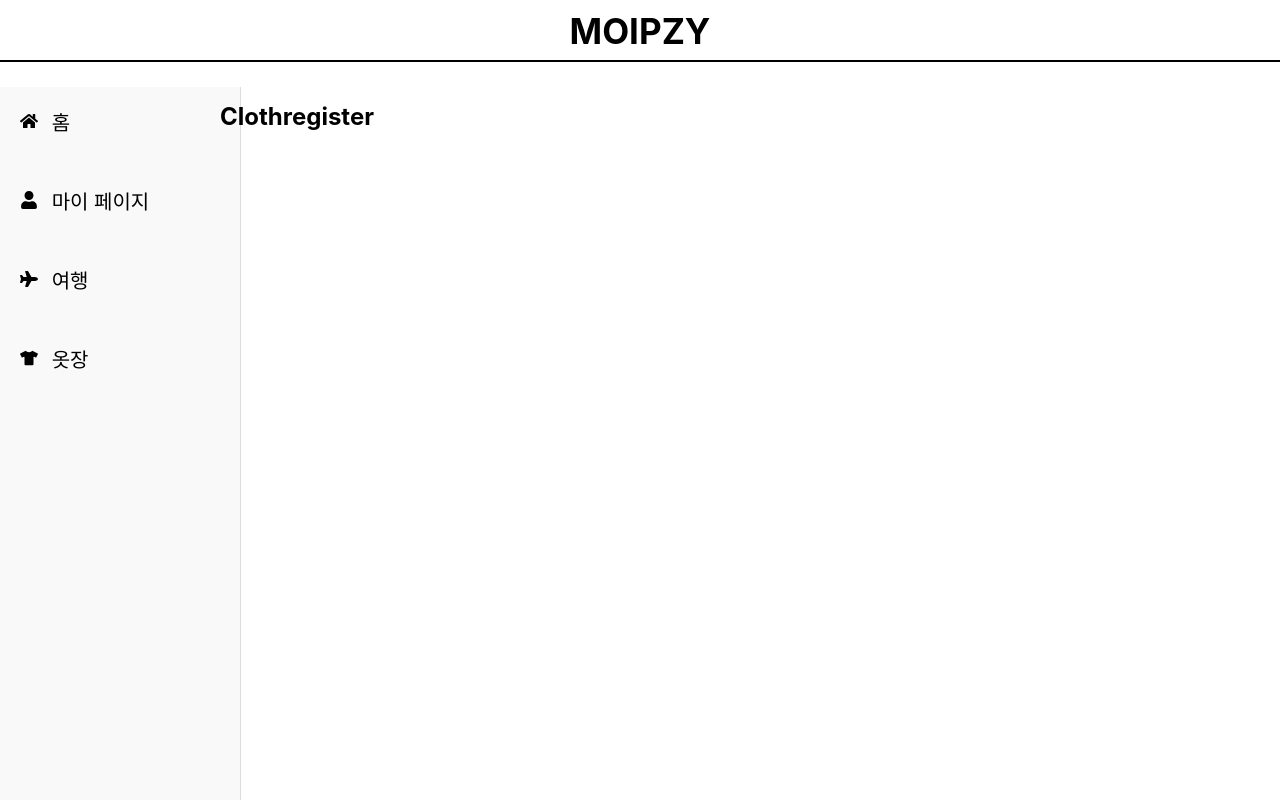
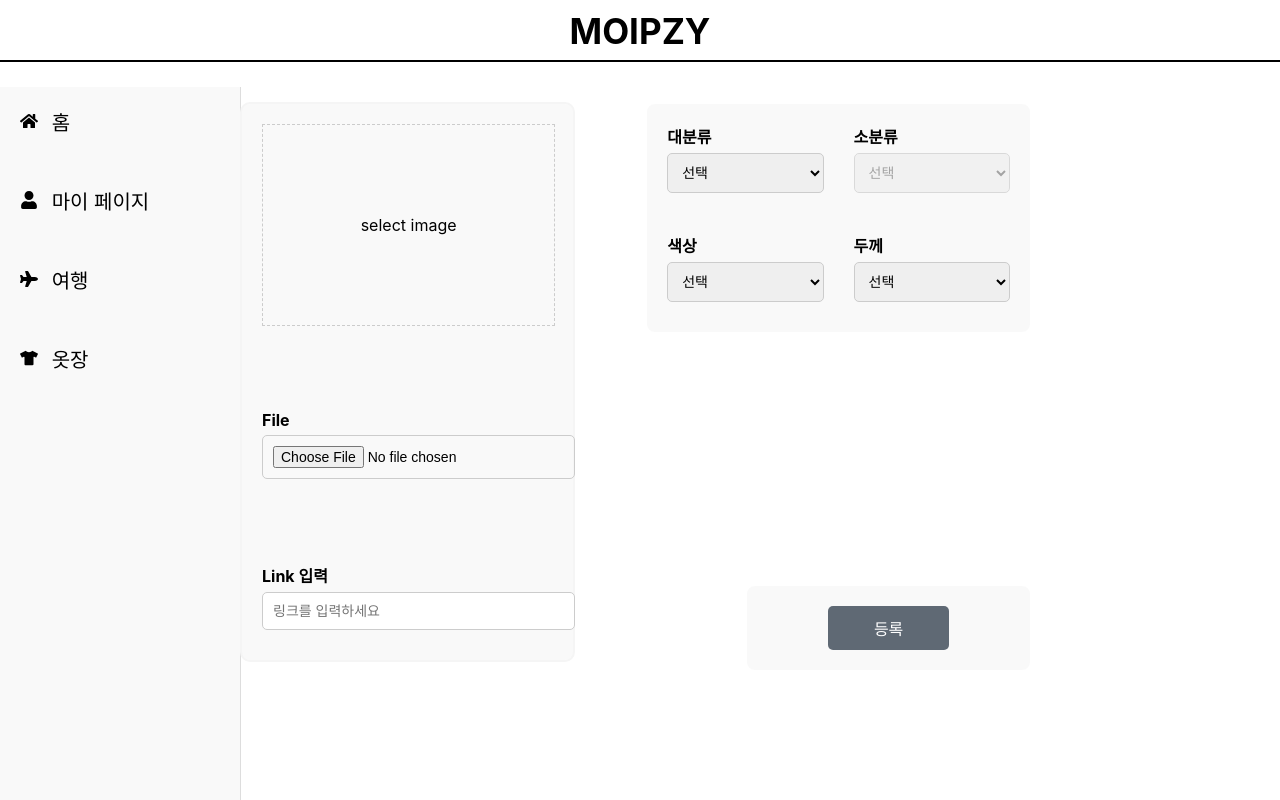
Before and after one commit to sanghuniolsida/capstone_FE, a React (Create React App) app in the folder capstone_FE/: page /clothregister in a window 1280 px wide. Built offline with nearby package versions, Linux system fonts and the light colour scheme.

Commit message:
옷 등록 페이지 디자인 개발 완료

```diff
--- a/capstone_FE/src/pages/Clothregister/Clothregister.css
+++ b/capstone_FE/src/pages/Clothregister/Clothregister.css
@@ -0,0 +1,110 @@
+.clothregister-container {
+    display: flex;
+    flex-direction: row;
+    gap: 20px;
+    padding: 20px;
+    box-sizing: border-box;
+    justify-content: space-between;
+    width: 80%;
+    height: 600px;
+  }
+
+  /* 왼쪽 패널 */
+  .left-panel {
+    flex: 2;
+    background-color: #f9f9f9;
+    border: 2px solid whitesmoke;
+    border-radius: 10px;
+    padding: 20px;
+    box-sizing: border-box;
+    display: flex;
+    flex-direction: column;
+    justify-content: space-between;
+  }
+
+  /* 오른쪽 패널 */
+  .right-panel {
+    flex: 3;
+    display: flex;
+    flex-direction: column;
+    gap: 250px;
+    width: 100%;
+    height: 100px;;
+  }
+
+  /* 오른쪽 위 영역 */
+  .right-panel-top {
+    background-color: #f9f9f9;
+    border: 2px solid white;
+    border-radius: 10px;
+    padding: 20px;
+    box-sizing: border-box;
+    display: grid;
+    grid-template-columns: repeat(2, 1fr);
+    gap: 30px;
+    margin-left: 50px;
+  }
+
+  /* 오른쪽 아래 영역 */
+  .right-panel-bottom {
+    background-color: #f9f9f9;
+    border: 2px solid white;
+    border-radius: 10px;
+    padding: 20px;
+    box-sizing: border-box;
+    display: flex;
+    justify-content: center;
+    align-items: center;
+    margin-left: 150px;
+  }
+
+  .form-group {
+    margin-bottom: 10px;
+  }
+
+  .form-group label {
+    display: block;
+    font-weight: bold;
+    margin-bottom: 5px;
+  }
+
+  .form-group select,
+  .form-group input {
+    width: 100%;
+    padding: 10px;
+    font-size: 14px;
+    border: 1px solid #ccc;
+    border-radius: 5px;
+  }
+
+  .submit-button {
+    width: 50%;
+    padding: 10px;
+    font-size: 16px;
+    background-color: #5f6974;
+    color: #fff;
+    border: none;
+    border-radius: 5px;
+    cursor: pointer;
+  }
+
+  .submit-button:hover {
+    background-color: #0056b3;
+  }
+
+  .image-preview {
+    width: 100%;
+    height: 200px;
+    border: 1px dashed #ccc;
+    display: flex;
+    align-items: center;
+    justify-content: center;
+    margin-bottom: 10px;
+    background-color: #f9f9f9;
+  }
+
+  .preview-image {
+    max-width: 100%;
+    max-height: 100%;
+    object-fit: contain;
+  }
--- a/capstone_FE/src/pages/Clothregister/index.js
+++ b/capstone_FE/src/pages/Clothregister/index.js
@@ -1,15 +1,149 @@
-// src/pages/country/index.js
-
-import React from 'react';
-import Sidebar from '../../components2/Sidebar';
-import './Clothregister.css';
+import React, { useState } from "react";
+import Sidebar from "../../components2/Sidebar";
+import "./Clothregister.css";
 
 const Clothregister = () => {
+  const [file, setFile] = useState(null);
+  const [preview, setPreview] = useState("");
+  const [mainCategory, setMainCategory] = useState("");
+  const [subCategory, setSubCategory] = useState("");
+  const [color, setColor] = useState("");
+  const [thickness, setThickness] = useState("");
+  const [link, setLink] = useState("");
+
+  const subCategoryOptions = {
+    상의: ["반팔", "롱슬리브", "후드티", "맨투맨", "니트"],
+    하의: ["청바지", "반바지", "슬랙스", "츄리닝"],
+    아우터: ["재킷", "패딩", "코트", "가디건"],
+  };
+
+  const handleFileChange = (e) => {
+    const selectedFile = e.target.files[0];
+    setFile(selectedFile);
+
+    // 이미지 미리보기 URL
+    if (selectedFile) {
+      const objectUrl = URL.createObjectURL(selectedFile);
+      setPreview(objectUrl);
+    }
+  };
+
+  const handleSubmit = (e) => {
+    e.preventDefault();
+    console.log({
+      file,
+      mainCategory,
+      subCategory,
+      color,
+      thickness,
+      link,
+    });
+    alert("등록 성공!");
+  };
+
   return (
     <Sidebar>
-      <div className="Clothregister-content">
-        {/* 여기에 Clothregister 페이지의 주요 컨텐츠를 추가하세요 */}
-        <h2>Clothregister</h2>
+      <div className="clothregister-container">
+        <div className="left-panel">
+          {/* 등록한 파일 미리보기 */}
+          <div className="image-preview">
+            {preview ? (
+              <img src={preview} alt="옷 미리보기" className="preview-image" />
+            ) : (
+              <p>select image</p>
+            )}
+          </div>
+
+          <div className="form-group">
+            <label>File</label>
+            <input type="file" accept="image/*" onChange={handleFileChange} />
+          </div>
+
+          <div className="form-group">
+            <label>Link 입력</label>
+            <input
+              type="text"
+              placeholder="링크를 입력하세요"
+              value={link}
+              onChange={(e) => setLink(e.target.value)}
+            />
+          </div>
+        </div>
+
+        <div className="right-panel">
+          <div className="right-panel-top">
+            <div className="form-group">
+              <label>대분류</label>
+              <select
+                value={mainCategory}
+                onChange={(e) => {
+                  setMainCategory(e.target.value);
+                  setSubCategory("");
+                }}
+              >
+                <option value="">선택</option>
+                <option value="상의">상의</option>
+                <option value="하의">하의</option>
+                <option value="아우터">아우터</option>
+              </select>
+            </div>
+
+            <div className="form-group">
+              <label>소분류</label>
+              <select
+                value={subCategory}
+                onChange={(e) => setSubCategory(e.target.value)}
+                disabled={!mainCategory}
+              >
+                <option value="">선택</option>
+                {mainCategory &&
+                  subCategoryOptions[mainCategory].map((item) => (
+                    <option key={item} value={item}>
+                      {item}
+                    </option>
+                  ))}
+              </select>
+            </div>
+
+            <div className="form-group">
+              <label>색상</label>
+              <select
+                value={color}
+                onChange={(e) => setColor(e.target.value)}
+              >
+                <option value="">선택</option>
+                <option value="검정">검정</option>
+                <option value="흰색">흰색</option>
+                <option value="파랑">파랑</option>
+                <option value="빨강">빨강</option>
+                <option value="초록">초록</option>
+              </select>
+            </div>
+
+            <div className="form-group">
+              <label>두께</label>
+              <select
+                value={thickness}
+                onChange={(e) => setThickness(e.target.value)}
+              >
+                <option value="">선택</option>
+                <option value="얇음">얇음</option>
+                <option value="보통">보통</option>
+                <option value="두꺼움">두꺼움</option>
+              </select>
+            </div>
+          </div>
+
+          <div className="right-panel-bottom">
+            <button
+              type="submit"
+              className="submit-button"
+              onClick={handleSubmit}
+            >
+              등록
+            </button>
+          </div>
+        </div>
       </div>
     </Sidebar>
   );
```
